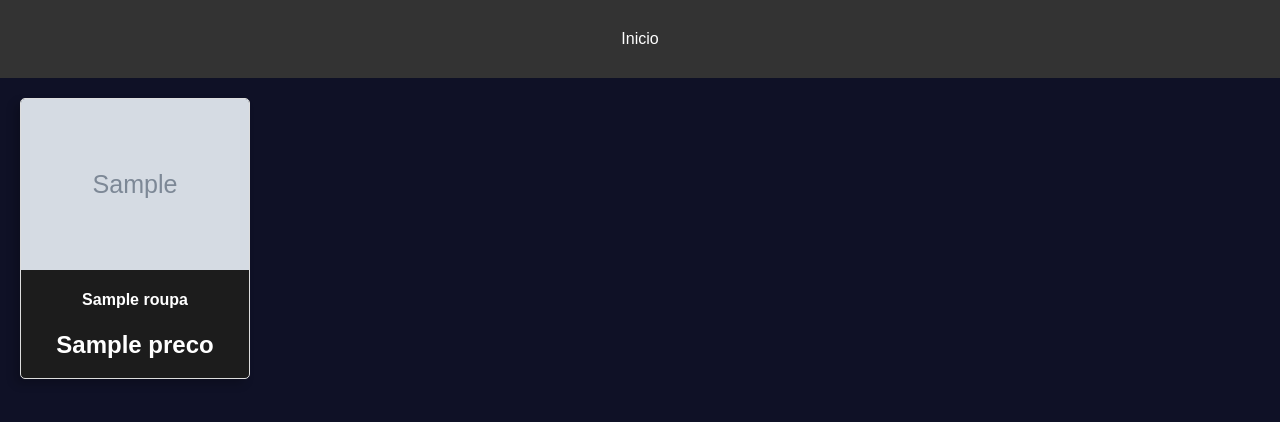
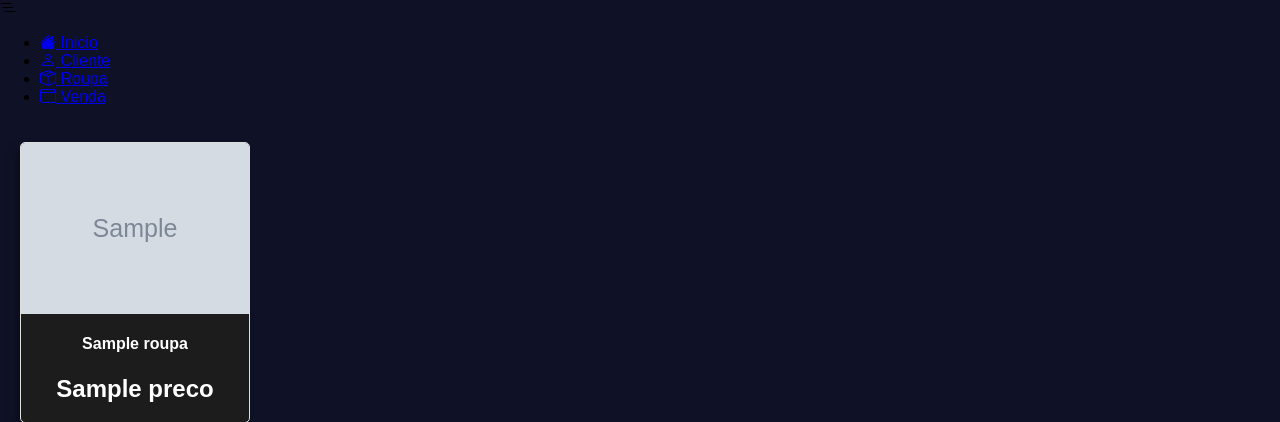
Before and after one commit to raelaraujo0/projetobecho, a Django app: template projeto/projetoapp/templates/brecho/home.html in a window 1280 px wide. Shown: the top 422 px of the page. Run offline with Django 4.2, Linux system fonts and the light colour scheme; the template is opened without the code that fills it: most values are stand-ins (such as "Sample title", 1, 10 or a date in 2020); grey boxes marked "Sample" are stand-in pictures.

Commit message:
estilizacao menusidebar

```diff
--- a/projeto/projetoapp/templates/brecho/cliente/atualizarcliente.html
+++ b/projeto/projetoapp/templates/brecho/cliente/atualizarcliente.html
@@ -1,11 +1,6 @@
 {% load static %}
 {% include 'brecho/partial/head.html' %}
 <body>
-    <header>
-        <div class="inicio">
-            <a href="{% url 'home' %}">Inicio</a>
-        </div>
-    </header>
 
 <body>
     <div class="attdel">
--- a/projeto/projetoapp/templates/brecho/cliente/cliente.html
+++ b/projeto/projetoapp/templates/brecho/cliente/cliente.html
@@ -2,11 +2,6 @@
 {% include 'brecho/partial/head.html' %}
 
 <body>
-    <header>
-        <div class="inicio">
-            <a href="{% url 'home' %}">Inicio</a>
-        </div>
-    </header>
 
     <form action="{% url 'criar_cliente' %}" method="post">
         <div class="formulario">
--- a/projeto/projetoapp/templates/brecho/cliente/excluircliente.html
+++ b/projeto/projetoapp/templates/brecho/cliente/excluircliente.html
@@ -1,11 +1,6 @@
 {% load static %}
 {% include 'brecho/partial/head.html' %}
 <body>
-    <header>
-        <div class="inicio">
-            <a href="{% url 'home' %}">Inicio</a>
-        </div>
-    </header>
 
     <div class="attdel">
         {% block content %}
--- a/projeto/projetoapp/templates/brecho/cliente/opcoescliente.html
+++ b/projeto/projetoapp/templates/brecho/cliente/opcoescliente.html
@@ -1,11 +1,7 @@
 {% load static %}
 {% include 'brecho/partial/head.html' %}
 <body>
-    <header>
-        <div class="inicio">
-            <a href="{% url 'home' %}">Inicio</a>
-        </div>
-    </header>
+
 
     <div class="clicavel">
         <button>
--- a/projeto/projetoapp/templates/brecho/home.html
+++ b/projeto/projetoapp/templates/brecho/home.html
@@ -2,12 +2,6 @@
 {% include 'brecho/partial/head.html' %}
 {% include 'brecho/partial/sidebar.html' %}
 <body>
-    <header>
-        <div class="inicio">
-            <a href="{% url 'home' %}">Inicio</a>
-        </div>
-    </header>
-
         <main>
             <div class="list">
                 {% for roupa in roupas %}
--- a/projeto/projetoapp/templates/brecho/partial/head.html
+++ b/projeto/projetoapp/templates/brecho/partial/head.html
@@ -7,5 +7,6 @@
     <meta name="viewport" content="width=device-width, initial-scale=1.0">
     <link rel="stylesheet" href="{% static 'css/index.css' %}">
     <link rel="stylesheet" href="{% static 'css/pags.css' %}">
+    <link rel="stylesheet" href="https://cdn.jsdelivr.net/npm/bootstrap-icons@1.11.3/font/bootstrap-icons.min.css">
     <title>Brecho</title>
 </head>
--- a/projeto/projetoapp/templates/brecho/partial/sidebar.html
+++ b/projeto/projetoapp/templates/brecho/partial/sidebar.html
@@ -1,14 +1,39 @@
 {% load static %}
-<div class="sidebar">
-    <div class="arrow" onclick="toggleSideBar()">
-        <img src="projeto/static/img/flecha.png">
+
+<nav class="menu">
+
+    <div class="btnexpand">
+        <i class="bi bi-list-nested"></i>
     </div>
 
-    <ul class="menu">
-        <li><a href="{% url 'opcoescli' %}">Cliente</a></li>
-        <li><a href="{% url 'opcoesrou' %}">Roupa</a></li>
-        <li><a href="{% url 'opcoesven' %}">Venda</a></li>
+    <ul>
+        <li class="itemsmenu">
+            <a href="{% url 'home' %}">
+                <span class="icone"><i class="bi bi-house-fill"></i></span>
+                <span class="link">Inicio</span>
+            </a>
+        </li>
+
+        <li class="itemsmenu">
+            <a href="{% url 'opcoescli' %}">
+                <span class="icone"><i class="bi bi-person"></i></span>
+                <span class="link">Cliente</span>
+            </a>
+        </li>
+
+        <li class="itemsmenu">
+            <a href="{% url 'opcoesrou' %}">
+                <span class="icone"><i class="bi bi-box-seam"></i></span>
+                <span class="link">Roupa</span>
+            </a>
+        </li>
+
+        <li class="itemsmenu">
+            <a href="{% url 'opcoesven' %}">
+                <span class="icone"><i class="bi bi-wallet"></i></span>
+                <span class="link">Venda</span>
+            </a>
+        </li>
     </ul>
-</div>
 
-<script src="script.js"></script>
+</nav>
--- a/projeto/projetoapp/templates/brecho/roupa/atualizarroupa.html
+++ b/projeto/projetoapp/templates/brecho/roupa/atualizarroupa.html
@@ -1,11 +1,6 @@
 {% load static %}
 {% include 'brecho/partial/head.html' %}
 <body>
-    <header>
-        <div class="inicio">
-            <a href="{% url 'home' %}">Inicio</a>
-        </div>
-    </header>
 
     <div class="attdel">
         {% block content %}
--- a/projeto/projetoapp/templates/brecho/roupa/excluirroupa.html
+++ b/projeto/projetoapp/templates/brecho/roupa/excluirroupa.html
@@ -1,11 +1,6 @@
 {% load static %}
 {% include 'brecho/partial/head.html' %}
 <body>
-    <header>
-        <div class="inicio">
-            <a href="{% url 'home' %}">Inicio</a>
-        </div>
-    </header>
 
     <div class="attdel">
         {% block content %}
--- a/projeto/projetoapp/templates/brecho/roupa/opcoesroupa.html
+++ b/projeto/projetoapp/templates/brecho/roupa/opcoesroupa.html
@@ -1,11 +1,6 @@
 {% load static %}
 {% include 'brecho/partial/head.html' %}
 <body>
-    <header>
-        <div class="inicio">
-            <a href="{% url 'home' %}">Inicio</a>
-        </div>
-    </header>
 
     <div class="clicavel">
         <button>
--- a/projeto/projetoapp/templates/brecho/roupa/roupa.html
+++ b/projeto/projetoapp/templates/brecho/roupa/roupa.html
@@ -1,11 +1,6 @@
 {% load static %}
 {% include 'brecho/partial/head.html' %}
 <body>
-    <header>
-        <div class="inicio">
-            <a href="{% url 'home' %}">Inicio</a>
-        </div>
-    </header>
 
     <form action="{% url 'criar_roupa' %}" method="post" enctype="multipart/form-data">
         <div class="formulario">
--- a/projeto/projetoapp/templates/brecho/venda/atualizarvenda.html
+++ b/projeto/projetoapp/templates/brecho/venda/atualizarvenda.html
@@ -1,11 +1,6 @@
 {% load static %}
 {% include 'brecho/partial/head.html' %}
 <body>
-    <header>
-        <div class="inicio">
-            <a href="{% url 'home' %}">Inicio</a>
-        </div>
-    </header>
 
     <div class="attdel">
         {% block content %}
--- a/projeto/projetoapp/templates/brecho/venda/excluirvenda.html
+++ b/projeto/projetoapp/templates/brecho/venda/excluirvenda.html
@@ -1,11 +1,6 @@
 {% load static %}
 {% include 'brecho/partial/head.html' %}
 <body>
-    <header>
-        <div class="inicio">
-            <a href="{% url 'home' %}">Inicio</a>
-        </div>
-    </header>
 
     <div class="attdel">
         {% block content %}
--- a/projeto/projetoapp/templates/brecho/venda/opcoesvendas.html
+++ b/projeto/projetoapp/templates/brecho/venda/opcoesvendas.html
@@ -1,11 +1,6 @@
 {% load static %}
 {% include 'brecho/partial/head.html' %}
 <body>
-    <header>
-        <div class="inicio">
-            <a href="{% url 'home' %}">Inicio</a>
-        </div>
-    </header>
 
     <div class="clicavel">
         <button>
--- a/projeto/projetoapp/templates/brecho/venda/venda.html
+++ b/projeto/projetoapp/templates/brecho/venda/venda.html
@@ -1,11 +1,6 @@
 {% load static %}
 {% include 'brecho/partial/head.html' %}
 <body>
-    <header>
-        <div class="inicio">
-            <a href="{% url 'home' %}">Inicio</a>
-        </div>
-    </header>
 
     <form action="{% url 'criar_venda' %}" method="post">
         <div class="formulario">
--- a/projeto/static/css/index.css
+++ b/projeto/static/css/index.css
@@ -1,12 +1,3 @@
-.inicio a
-{
-    display: block;
-    padding: 20px 48.5%;
-    background-color: #333;
-    text-decoration: none;
-    color: white;
-}
-
 body, html {
     font-family: 'Arial', sans-serif;
     margin: 0;
@@ -14,14 +5,6 @@ body, html {
     height: 100%;
     overflow:hidden;
     background-color: #0f1126;
-}
-
-header {
-
-    background-color: #333;
-    color: white;
-    padding: 10px;
-    text-align: center;
 }
 
 main {
@@ -124,28 +107,3 @@ h2, h4
 {
     color: white;
 }
-
-.sidebar {
-    position: fixed;
-    top: 0;
-    left: -200px;
-    width: 200px;
-    height: 100px;
-    background-color: #333;
-    transition: left 0.3s ease;
-}
-
-.menu li {
-    padding: 10px;
-}
-
-.menu li a {
-    color: white;
-    text-decoration: none;
-}
-
-.arrow {
-    cursor: pointer;
-    padding: 10px;
-    transform: rotate(180deg);
-}
--- a/projeto/static/js/script.js
+++ /dev/null
@@ -1,13 +0,0 @@
-function toggleSidebar(){
-    var sidebar = document.querySelector('.sidebar')
-
-    if(sidebar.style.left == '-200px'){
-        sidebar.style.left = '0';
-        sidebar.style.marginLeft = '200px';
-        document.querySelector('. flecha img').style.transform = 'rotate(0deg)';
-    } else {
-        sidebar.style.left = '200px';
-        sidebar.style.marginLeft = '20px';
-        document.querySelector('. flecha img').style.transform = 'rotate(180deg)';
-    }
-}
```
Also changed, not shown: projeto/static/img/flecha.png (deleted).
